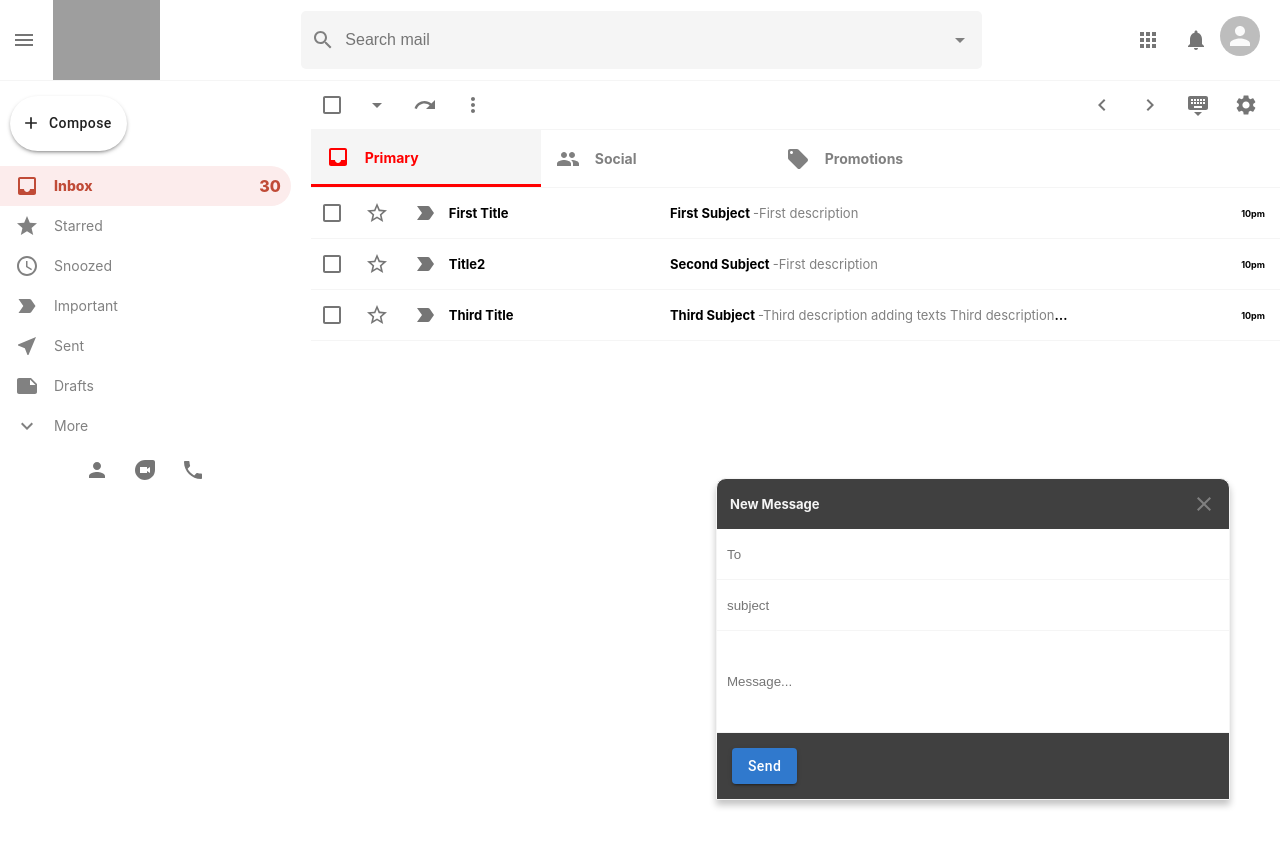
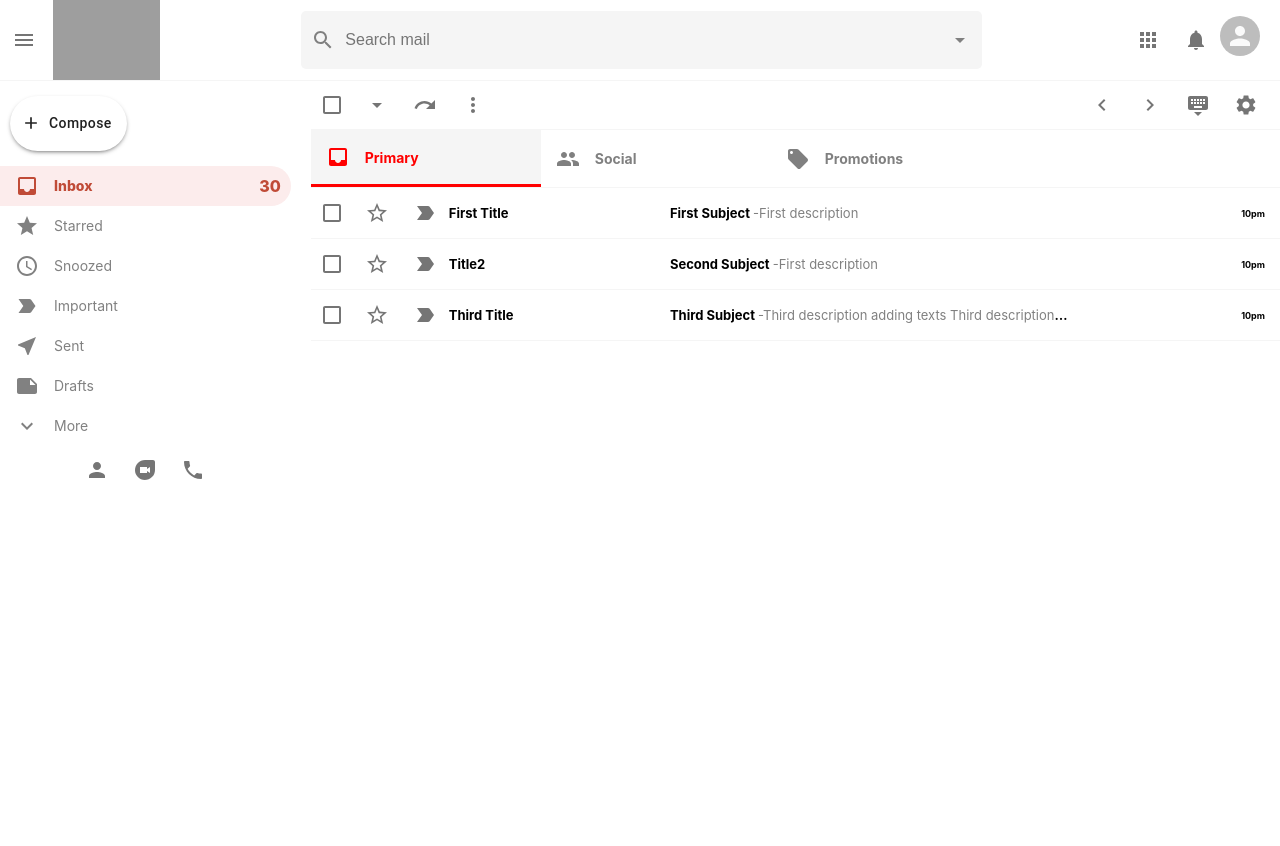
Before and after one commit to RajaKalavala/gmail-clone-rk, a React (Create React App) app: page / in a window 1280 px wide. Shown: the top 846 px of the page. Built offline with nearby package versions, Linux system fonts and the light colour scheme; grey boxes are pictures that could not be loaded.

Commit message:
Use redux to open close SendMail box

```diff
--- a/src/App.js
+++ b/src/App.js
@@ -6,8 +6,12 @@
 import Mail from "./Mail/Mail";
 import EmailList from "./EmailList/EmailList";
 import SendMail from "./SendMail/SendMail";
+import { useSelector } from "react-redux";
+import { selectSendMessageIsOpen } from "./features/mailSlice";
 
 function App() {
+  const sendMessageIsOpen = useSelector(selectSendMessageIsOpen);
+
   return (
     <Router>
       <div className="app">
@@ -25,7 +29,7 @@
           </Switch>
         </div>
 
-        <SendMail />
+        {sendMessageIsOpen && <SendMail />}
       </div>
     </Router>
   );
--- a/src/SendMail/SendMail.js
+++ b/src/SendMail/SendMail.js
@@ -3,8 +3,11 @@
 import React from "react";
 import "./SendMail.css";
 import { useForm } from "react-hook-form";
+import { useDispatch } from "react-redux";
+import { closeSendMessage } from "../features/mailSlice";
 
 function SendMail() {
+  const dispatch = useDispatch();
   const { register, handleSubmit, watch, errors } = useForm();
 
   const onSubmit = (data) => {
@@ -15,14 +18,17 @@
     <div className="sendMail">
       <div className="sendMail__header">
         <h3>New Message</h3>
-        <Close className="sendMail__close" />
+        <Close
+          onClick={() => dispatch(closeSendMessage())}
+          className="sendMail__close"
+        />
       </div>
 
       <form onSubmit={handleSubmit(onSubmit)}>
         <input
           name="to"
           placeholder="To"
-          type="text"
+          type="email"
           ref={register({ required: true })}
         />
         {errors.to && <p className="sendMail__error"> To is Required</p>}
--- a/src/Sidebar/Sidebar.js
+++ b/src/Sidebar/Sidebar.js
@@ -15,11 +15,15 @@
   Person,
   Phone,
 } from "@material-ui/icons";
+import { useDispatch } from "react-redux";
+import { openSendMessage } from "../features/mailSlice";
 
 function Sidebar() {
+  const dispatch = useDispatch();
   return (
     <div className="sidebar">
       <Button
+        onClick={() => dispatch(openSendMessage())}
         className="sidebar__compose"
         startIcon={<AddIcon fontSize="large" />}
       >
```
